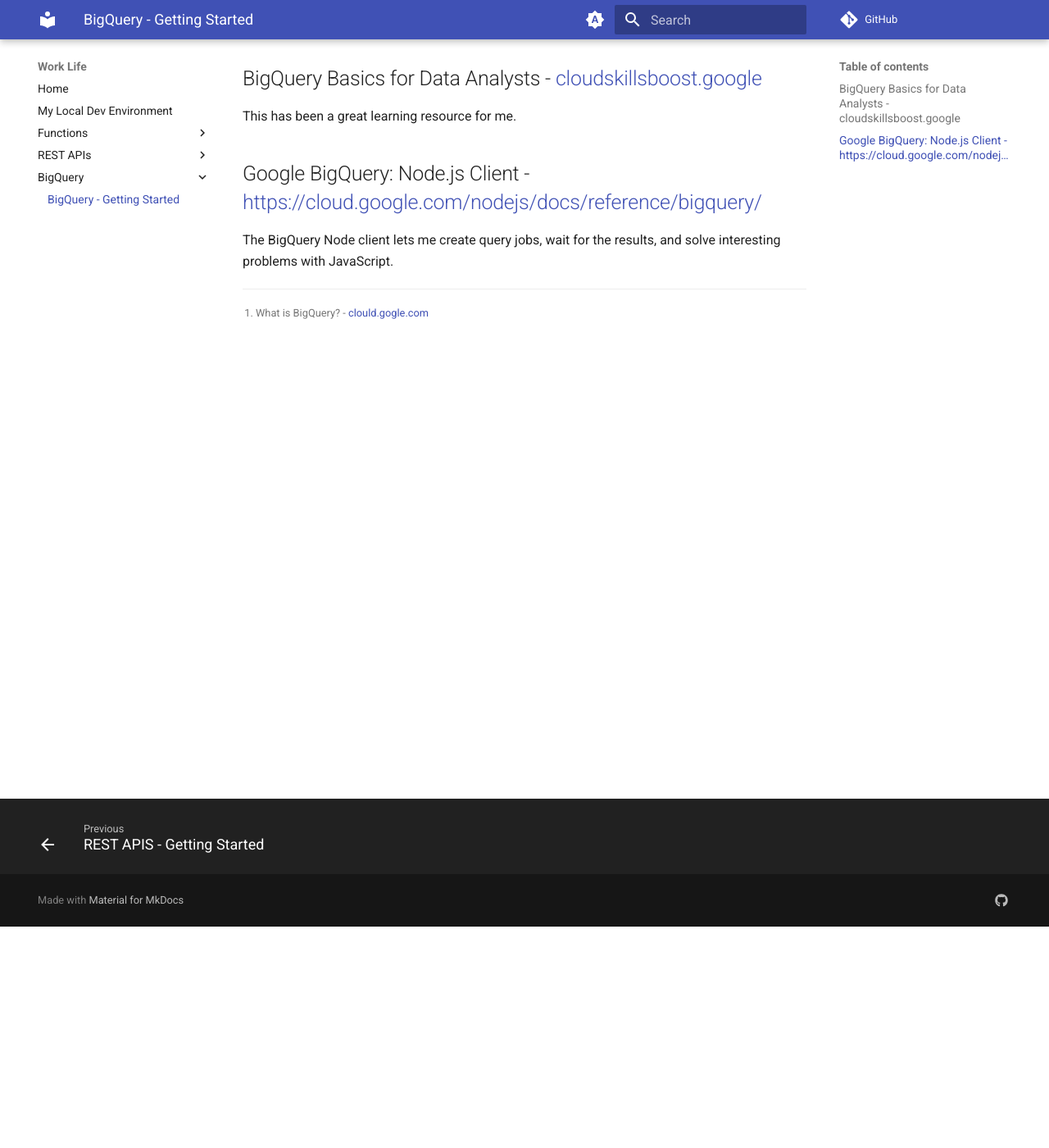
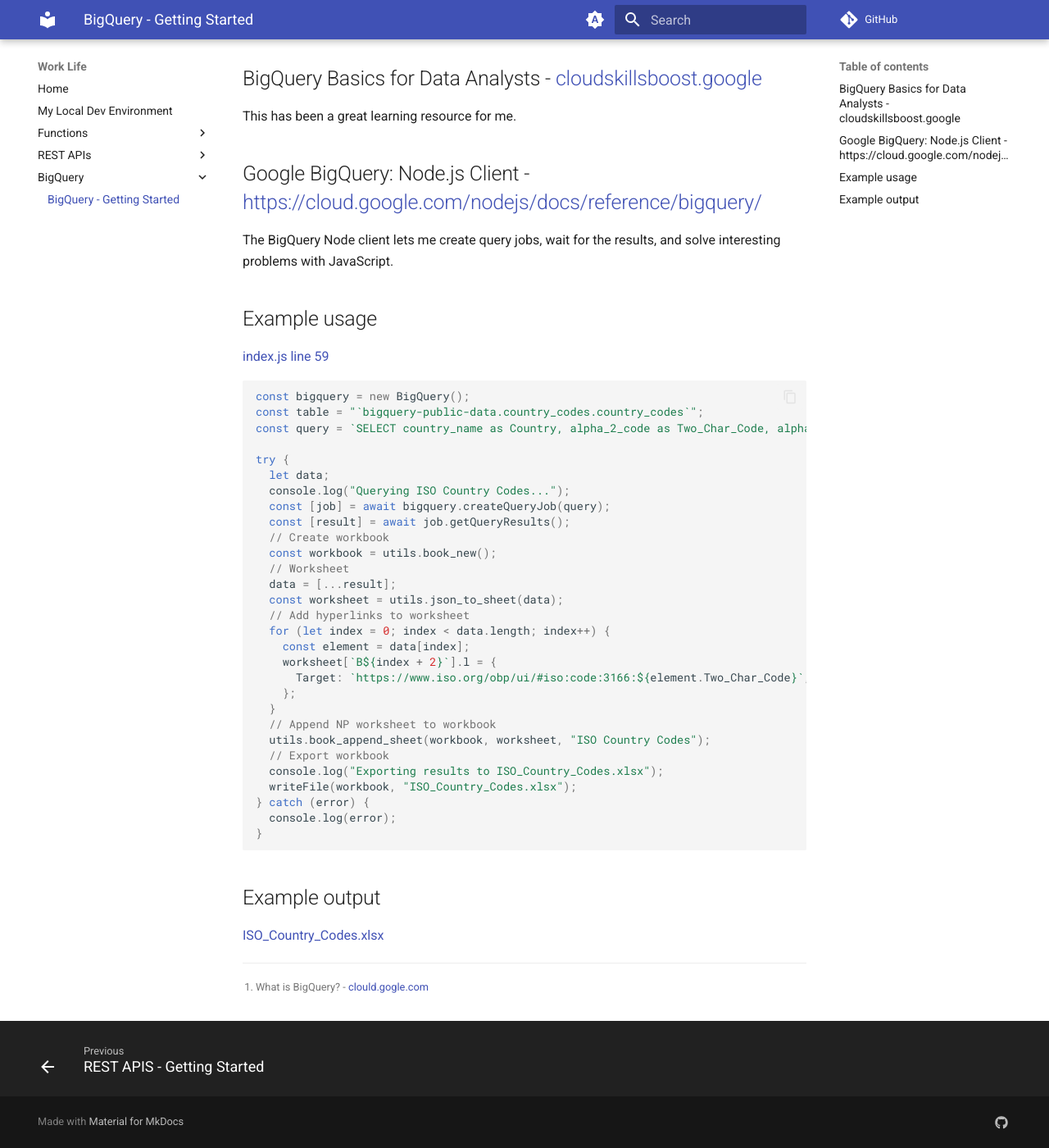
Before and after one commit to mshuber1981/work-life, an MkDocs documentation site: the page built from docs/bigquery/index.md, in a window 1280 px wide and 1400 px high, scrolled down 270 px. Shown: the whole window at 82% size. Built offline with MkDocs 1.6.1 and Material for MkDocs 9.7.7, drawn with Linux system fonts in a browser that asks for light colours; comment, search, counter and statistics services are not loaded.

Commit message:
Updating content and links

````diff
--- a/docs/bigquery/index.md
+++ b/docs/bigquery/index.md
@@ -10,4 +10,44 @@
 
 The BigQuery Node client lets me create query jobs, wait for the results, and solve interesting problems with JavaScript.
 
+## Example usage
+
+[index.js line 59](https://github.com/mshuber1981/work-life/blob/main/index.js#L59)
+
+```javascript
+const bigquery = new BigQuery();
+const table = "`bigquery-public-data.country_codes.country_codes`";
+const query = `SELECT country_name as Country, alpha_2_code as Two_Char_Code, alpha_3_code as Three_Char_Code FROM ${table};`;
+
+try {
+  let data;
+  console.log("Querying ISO Country Codes...");
+  const [job] = await bigquery.createQueryJob(query);
+  const [result] = await job.getQueryResults();
+  // Create workbook
+  const workbook = utils.book_new();
+  // Worksheet
+  data = [...result];
+  const worksheet = utils.json_to_sheet(data);
+  // Add hyperlinks to worksheet
+  for (let index = 0; index < data.length; index++) {
+    const element = data[index];
+    worksheet[`B${index + 2}`].l = {
+      Target: `https://www.iso.org/obp/ui/#iso:code:3166:${element.Two_Char_Code}`,
+    };
+  }
+  // Append NP worksheet to workbook
+  utils.book_append_sheet(workbook, worksheet, "ISO Country Codes");
+  // Export workbook
+  console.log("Exporting results to ISO_Country_Codes.xlsx");
+  writeFile(workbook, "ISO_Country_Codes.xlsx");
+} catch (error) {
+  console.log(error);
+}
+```
+
+## Example output
+
+[ISO_Country_Codes.xlsx](https://github.com/mshuber1981/work-life/blob/main/ISO_Country_Codes.xlsx)
+
 [^1]: What is BigQuery? - [clould.gogle.com](hhttps://cloud.google.com/bigquery/docs/introduction)
````
Also changed, not shown: docs/functions/csv.md (+1 -1 lines), docs/functions/general.md (+1 -1 lines).
